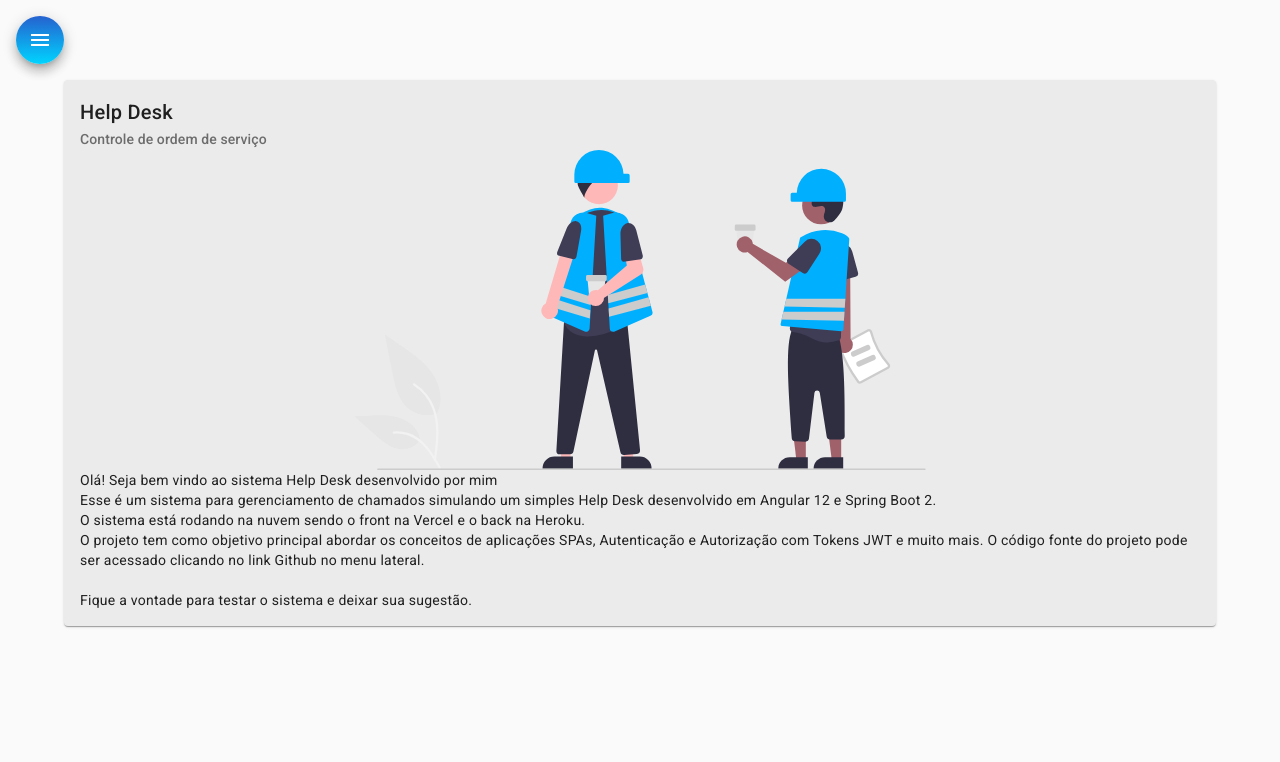
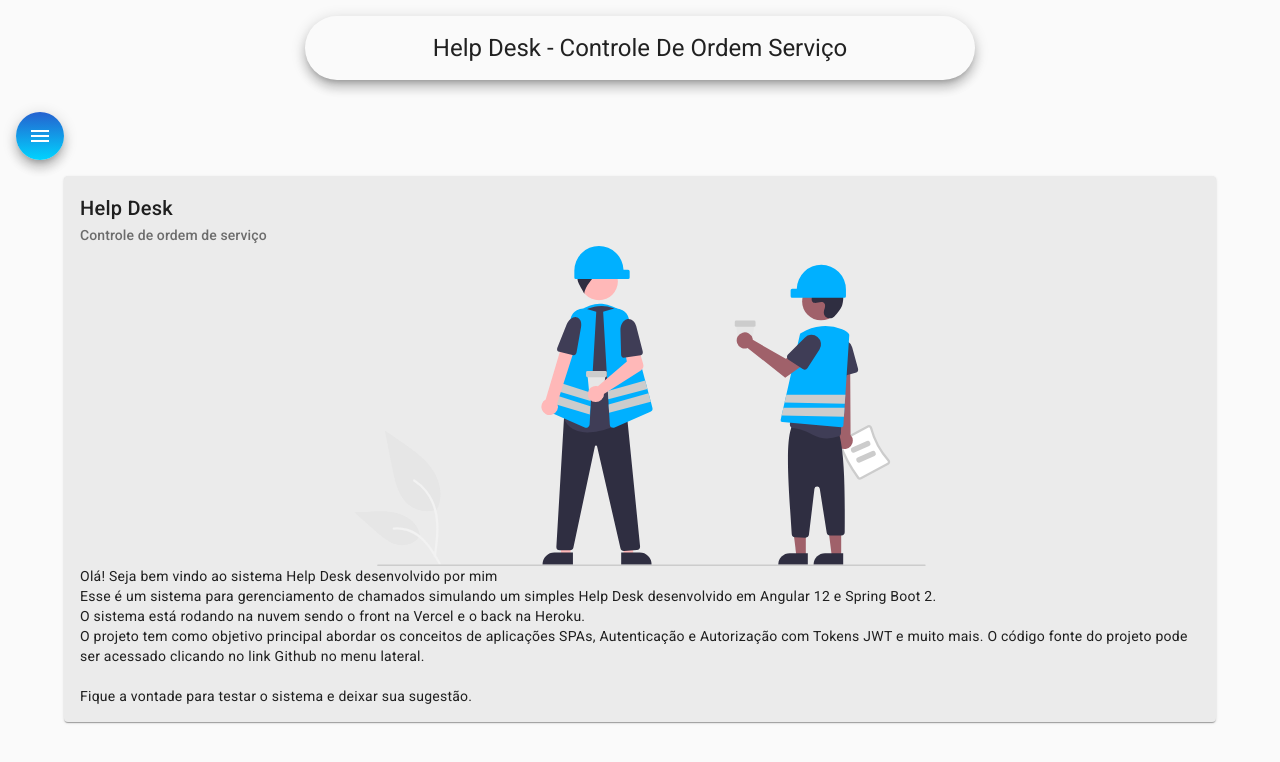
Before and after one commit to Leandro223/ordem-servico-front, an Angular app: page /home in a window 1280 px wide. Shown: the top 762 px of the page. Built offline with nearby package versions, Linux system fonts and the light colour scheme.

Commit message:
Feito o header e sua estilização

```diff
--- a/src/app/app.module.ts
+++ b/src/app/app.module.ts
@@ -28,12 +28,14 @@
 import { MatCardModule } from '@angular/material/card';
 import { NavComponent } from './components/nav/nav.component';
 import { HomeComponent } from './components/home/home.component';
+import { HeaderComponent } from './components/header/header.component';
 
 @NgModule({
   declarations: [
     AppComponent,
     NavComponent,
-    HomeComponent
+    HomeComponent,
+    HeaderComponent
   ],
   imports: [
     BrowserModule,
--- /dev/null
+++ b/src/app/components/header/header.component.css
@@ -0,0 +1,13 @@
+.container {
+    display: flex;
+    align-items: center;
+    justify-content: center;
+
+}
+
+h1 {
+    margin-top: 1rem;
+    border: 1px solid rgb 161, 159, 159;
+    padding: 1rem 10%;
+    border-radius: 2rem;
+}
--- /dev/null
+++ b/src/app/components/header/header.component.html
@@ -0,0 +1,3 @@
+<div class="container">
+    <h1 class="mat-elevation-z8">Help Desk - Controle De Ordem Serviço</h1>
+</div>
--- a/src/app/components/nav/nav.component.html
+++ b/src/app/components/nav/nav.component.html
@@ -30,7 +30,7 @@
     </mat-drawer>
 
     <div class="sidenav-content">
-
+       <app-header></app-header>
        <button class="menu mat-elevation-z8" (click)="drawer.toggle()" mat-icon-button>
           <mat-icon>menu</mat-icon>
        </button>
```
Also changed, not shown: src/app/components/header/header.component.ts (added, +10 -0 lines).
